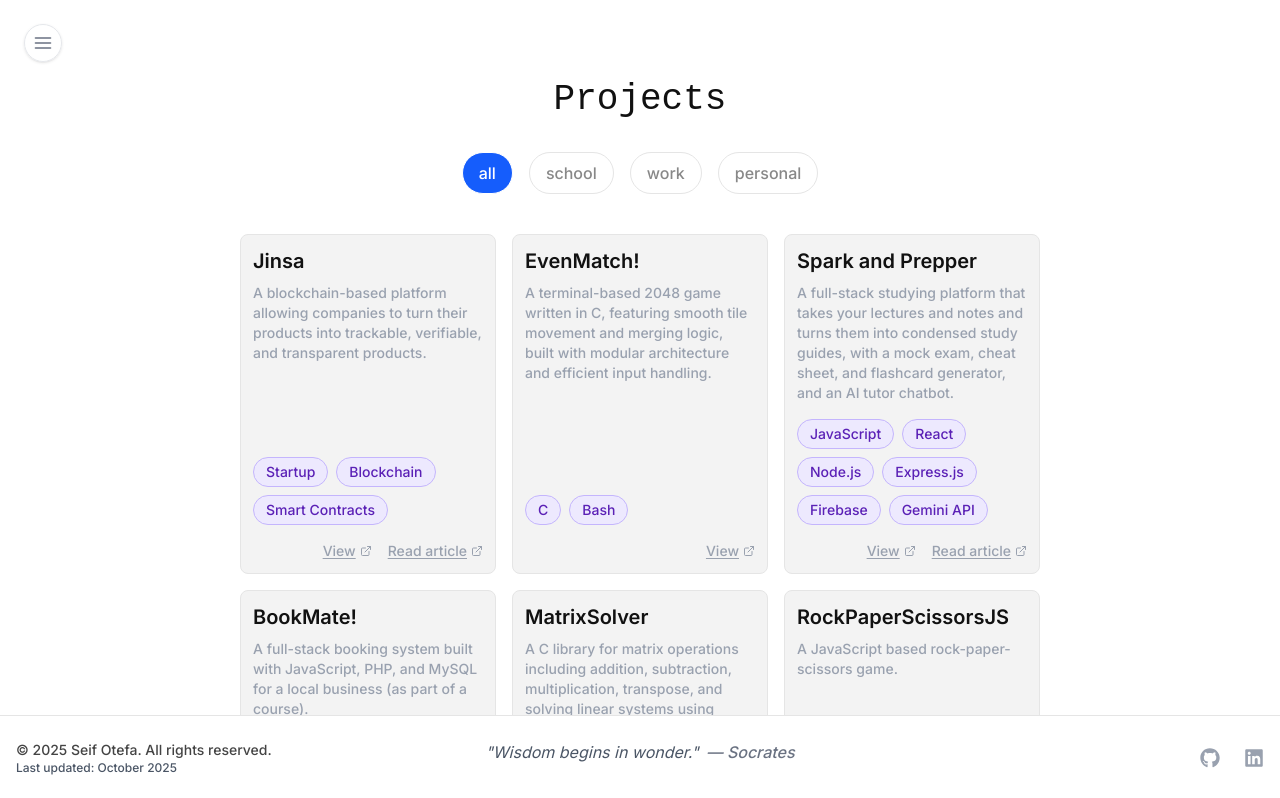
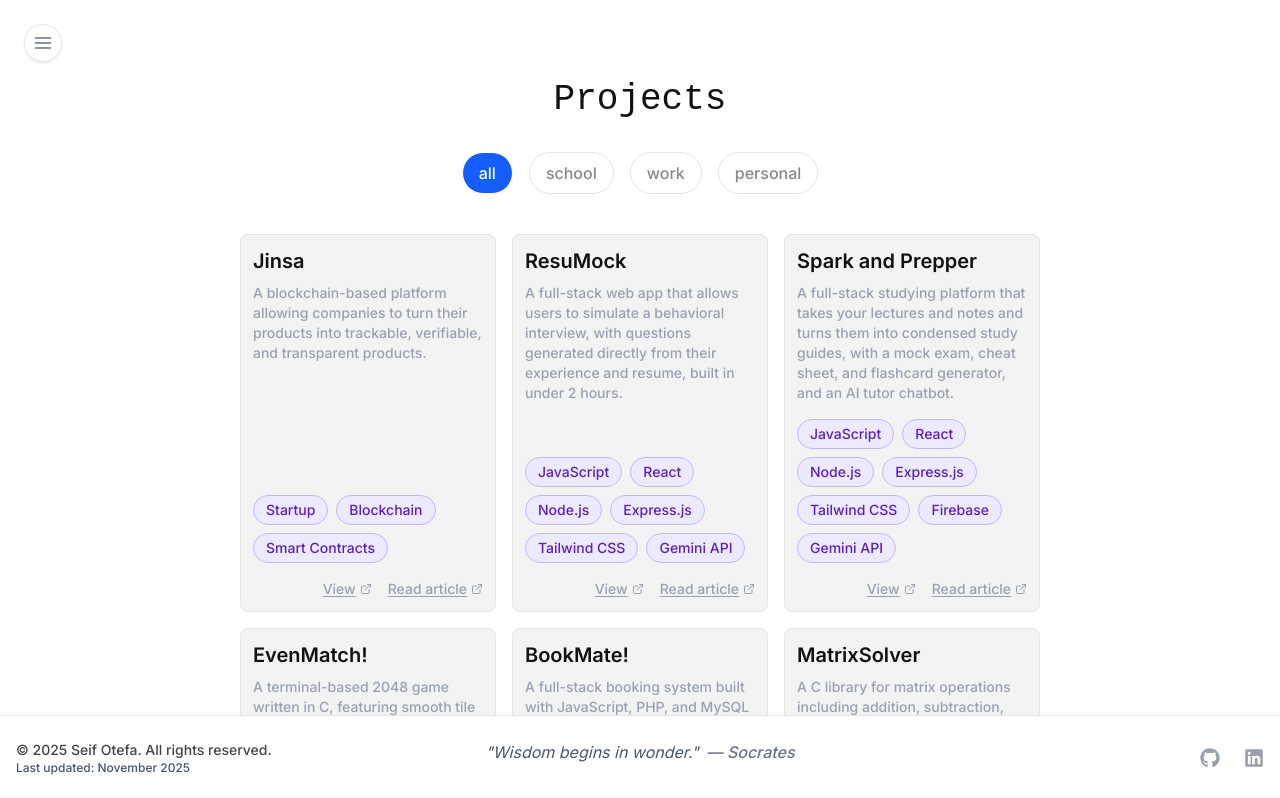
Before and after one commit to seifotefa/seif-portfolio-website, a React (Vite) app: page /projects in a window 1280 px wide. Shown: the top 798 px of the page. Built offline with nearby package versions, Linux system fonts and the light colour scheme; a web font is replaced by a local one.

Commit message:
add resumock project and blog

```diff
--- a/src/components/sections/Blog.jsx
+++ b/src/components/sections/Blog.jsx
@@ -44,7 +44,7 @@ export const Blog = () => {
     .filter(post => {
       if (filterBy === 'all') return true;
       if (filterBy === 'articles') return post.slug === 'cip2025';
-      if (filterBy === 'projects') return post.slug === 's&p' || post.slug === 'jinsa';
+      if (filterBy === 'projects') return post.slug === 's&p' || post.slug === 'jinsa' || post.slug === 'resumock';
       if (filterBy === 'experiences') return post.slug === 'jinsa';
       return true;
     })
@@ -118,6 +118,7 @@ export const Blog = () => {
               let readingTime = '5 min read';
               if (post.slug === 'cip2025') readingTime = '3 min read';
               else if (post.slug === 'jinsa') readingTime = '7 min read';
+              else if (post.slug === 'resumock') readingTime = '6 min read';
 
 
               let formattedTitle = post.title;
@@ -156,7 +157,7 @@ export const Blog = () => {
                         <path strokeLinecap="round" strokeLinejoin="round" strokeWidth={2} d="M12 8v4l3 3m6-3a9 9 0 11-18 0 9 9 0 0118 0z" />
                       </svg>
                       <span>
-                        {post.slug === 's&p' ? 'Project Spotlight' :
+                        {post.slug === 's&p' || post.slug === 'resumock' ? 'Project Spotlight' :
                          post.slug === 'jinsa' ? 'Project & Experience' : 'Article'}
                       </span>
                     </div>
--- a/src/components/sections/BlogPost.jsx
+++ b/src/components/sections/BlogPost.jsx
@@ -44,12 +44,33 @@ export const BlogPost = () => {
     </>
   );
 
+  // Determine reading time and tag based on slug
+  let readingTime = '5 min read';
+  if (slug === 'cip2025') readingTime = '3 min read';
+  else if (slug === 'jinsa') readingTime = '7 min read';
+  else if (slug === 'resumock') readingTime = '6 min read';
+
+  let tag = 'Article';
+  if (slug === 's&p' || slug === 'resumock') tag = 'Project Spotlight';
+  else if (slug === 'jinsa') tag = 'Project & Experience';
+
   return (
     <>
       <section className="scroll-mt-24 bg-[#fff] text-[#111] min-h-screen">
         <div className="max-w-2xl mx-auto px-6 md:px-12 pt-16 pb-16 mt-24 mb-12">
           <h1 className="text-5xl font-synonym font-light text-center mb-4" style={{ fontFamily: 'Synonym, monospace' }}>{post.title}</h1>
-          <div className="text-gray-500 text-sm mb-8">{post.date}</div>
+          <div className="flex items-center justify-center gap-4 mb-8">
+            <div className="text-gray-500 text-sm">{post.date}</div>
+            <span className="text-gray-300">•</span>
+            <div className="text-gray-500 text-sm">{readingTime}</div>
+            <span className="text-gray-300">•</span>
+            <div className="flex items-center gap-2 px-3 py-1 bg-[#4A90E2] text-white rounded-full text-sm font-medium">
+              <svg className="w-4 h-4" fill="none" stroke="currentColor" viewBox="0 0 24 24">
+                <path strokeLinecap="round" strokeLinejoin="round" strokeWidth={2} d="M12 8v4l3 3m6-3a9 9 0 11-18 0 9 9 0 0118 0z" />
+              </svg>
+              <span>{tag}</span>
+            </div>
+          </div>
           <div className="prose max-w-none">
             <ReactMarkdown rehypePlugins={[rehypeRaw]}>{post.content}</ReactMarkdown>
           </div>
--- a/src/components/sections/Footer.jsx
+++ b/src/components/sections/Footer.jsx
@@ -18,7 +18,7 @@ export const Footer = () => {
           {/* Left: Name and meta */}
           <div className="text-center sm:text-left">
             <p>&copy; {new Date().getFullYear()} Seif Otefa. All rights reserved.</p>
-            <p className="text-xs text-gray-600">Last updated: October 2025</p>
+            <p className="text-xs text-gray-600">Last updated: November 2025</p>
           </div>
 
           {/* Right: Social Icons */}
--- a/src/components/sections/Projects.jsx
+++ b/src/components/sections/Projects.jsx
@@ -12,21 +12,30 @@ export const Projects = () => {
       articleLink: "/blog/jinsa",
     },
     {
+      name: "ResuMock",
+      description:
+        "A full-stack web app that allows users to simulate a behavioral interview, with questions generated directly from their experience and resume, built in under 2 hours.",
+      tech: ["JavaScript", "React", "Node.js", "Express.js", "Tailwind CSS", "Gemini API"],
+      category: "personal",
+      github: "https://github.com/seifotefa/deltahackslite",
+      articleLink: "/blog/resumock",
+    },
+    {
+      name: "Spark and Prepper",
+      description:
+        "A full-stack studying platform that takes your lectures and notes and turns them into condensed study guides, with a mock exam, cheat sheet, and flashcard generator, and an AI tutor chatbot.",
+      tech: ["JavaScript", "React", "Node.js", "Express.js", "Tailwind CSS", "Firebase", "Gemini API"],
+      category: "personal",
+      github: "https://github.com/seifotefa/sparkandprepper",
+      articleLink: "/blog/s&p",
+    },
+    {
       name: "EvenMatch!",
       description:
         "A terminal-based 2048 game written in C, featuring smooth tile movement and merging logic, built with modular architecture and efficient input handling.",
       tech: ["C", "Bash"],
       category: "school",
       github: "https://github.com/seifotefa/EvenMatch-2048-in-C",
-    },
-    {
-      name: "Spark and Prepper",
-      description:
-        "A full-stack studying platform that takes your lectures and notes and turns them into condensed study guides, with a mock exam, cheat sheet, and flashcard generator, and an AI tutor chatbot.",
-      tech: ["JavaScript", "React", "Node.js", "Express.js", "Firebase", "Gemini API"],
-      category: "personal",
-      github: "https://github.com/seifotefa/sparkandprepper",
-      articleLink: "/blog/s&p",
     },
     {
       name: "BookMate!",
--- /dev/null
+++ b/src/posts/resumock.md
@@ -0,0 +1,67 @@
+---
+title: resumock
+date: 2025-11-06
+summary: building an ai-powered mock interview coach that turns your resume into tailored behavioral interview practice in UNDER 2 HOURS.
+---
+![resumock](/assets/resumock.png)
+
+# *project deep dive: resumock*
+<br /><br />
+ during **deltahacks lite 2025**, i teamed up with **ahmed aly, youseph e., and omar mzyan** to create **resumock**, an ai-powered mock interview coach that helps users prepare for behavioral job interviews. we built it in just an hour and a half. <br /><br />
+
+## **the problem**
+preparing for behavioral interviews is tough. most people rely on generic questions online that don’t reflect their real experiences. we wanted to make something more personal, a tool that tailors practice questions directly from your own resume.<br /><br />
+our goal: make interview prep smarter, faster, and more relevant to *you*.<br /><br />
+
+## **the solution**
+**resumock** lets users upload their resume and enter the company and role they’re applying for. using **google’s gemini api**, the app generates custom behavioral interview questions based on their personal experiences.
+<br /><br />
+users can type short answers to each question, and the ai instantly gives feedback on **clarity**, **confidence**, and **structure**, helping them refine their responses in real time.
+<br /><br />
+it’s like having a personal interview coach, available anytime, helping you spin and understand your own story.<br /><br />
+<br /><br />
+<br /><br />
+<br /><br />
+
+## 🎬 **demo video **
+<video controls width="100%">
+  <source src="/assets/resumock-demo.mp4" type="video/mp4">
+  Your browser does not support the video tag.
+</video>
+
+<br /><br />
+<br /><br />
+<br /><br />
+
+
+## **the tech stack**
+**frontend:** react, tailwind css, vite
+**backend:** node.js, express
+**ai integration:** google gemini api
+<br /><br />
+
+## **how it works**
+1. users upload their resume (pdf or text)
+2. they input the target company and role
+3. the backend sends this info to the gemini api
+4. the ai generates behavioral interview questions tailored to the resume
+5. users type responses and get instant ai feedback on performance
+<br /><br />
+
+## **challenges faced**
+of course, time was our biggest constraint, implementing audio response support was on our roadmap but didn’t make it into the mvp.
+we also had to balance generating useful questions while keeping ai calls efficient and the ui responsive. debugging express routes and aligning frontend-backend responses took some quick teamwork under pressure.<br /><br />
+
+## **what i learned**
+this project reinforced the importance of **building lean and shipping fast**. i learned how to structure ai-based feedback loops efficiently, improved my teamwork speed during a hackathon, and gained confidence working with the **gemini api** for real-world ai integrations.
+and maybe most importantly, that great ideas don’t need a whole weekend. sometimes 90 minutes is enough to prove what’s possible.<br /><br />
+
+## **the outcome**
+by the end of the hackathon, **resumock** worked exactly as we envisioned: users could upload their resumes and instantly start an interactive ai-powered interview session. mentors loved the idea’s simplicity and real-world potential.
+<br /><br />
+
+**next steps:** we plan to add **voice-based answers** so users can practice speaking naturally, not just typing to turn resumock into a full simulation experience.
+<br /><br />
+
+
+**built in 1.5 hours at deltahacks lite 2025.**
```
Also changed, not shown: public/assets/resumock.png (added), 1 other file (tests, documents, lock files or other folders).
